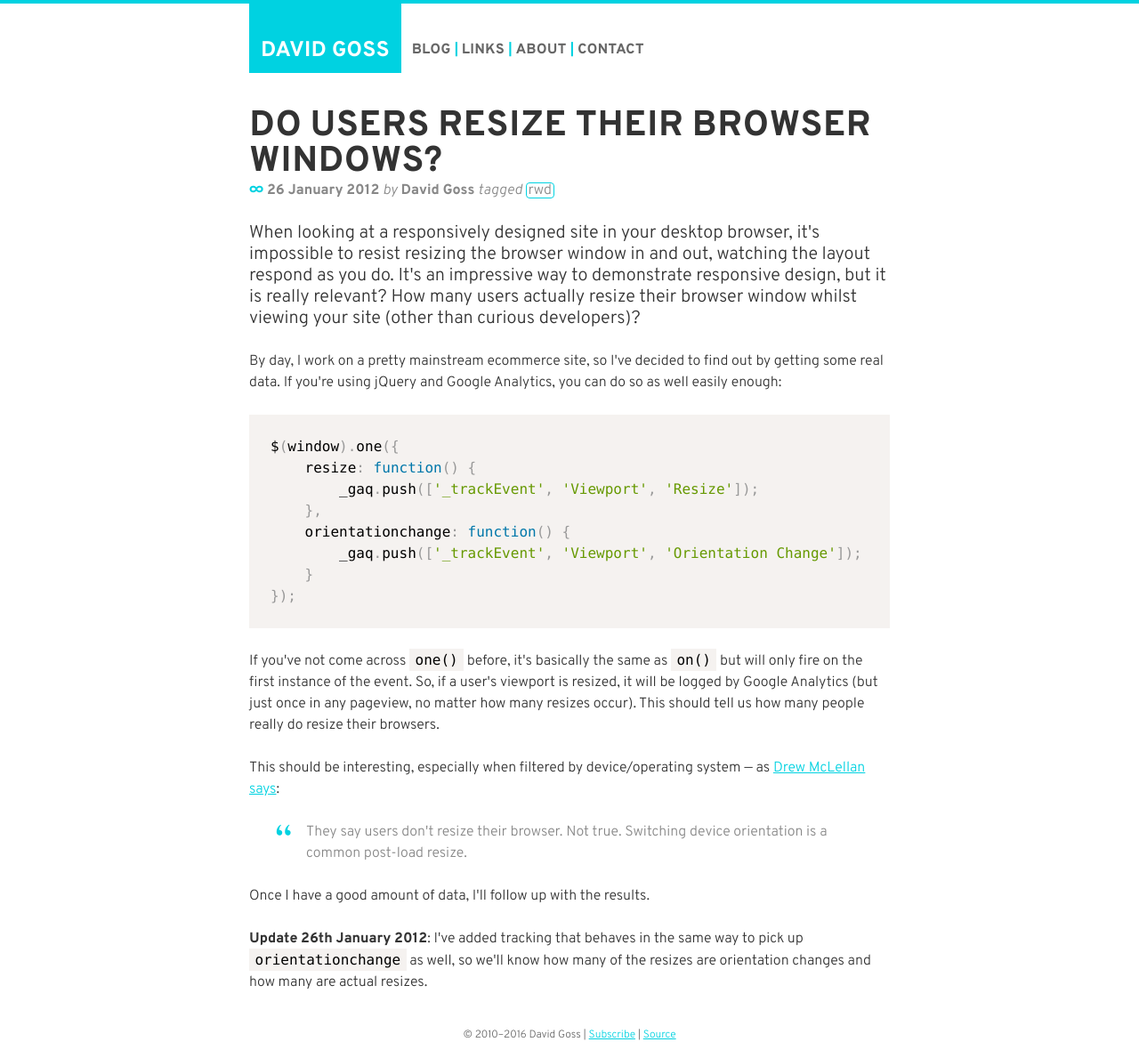
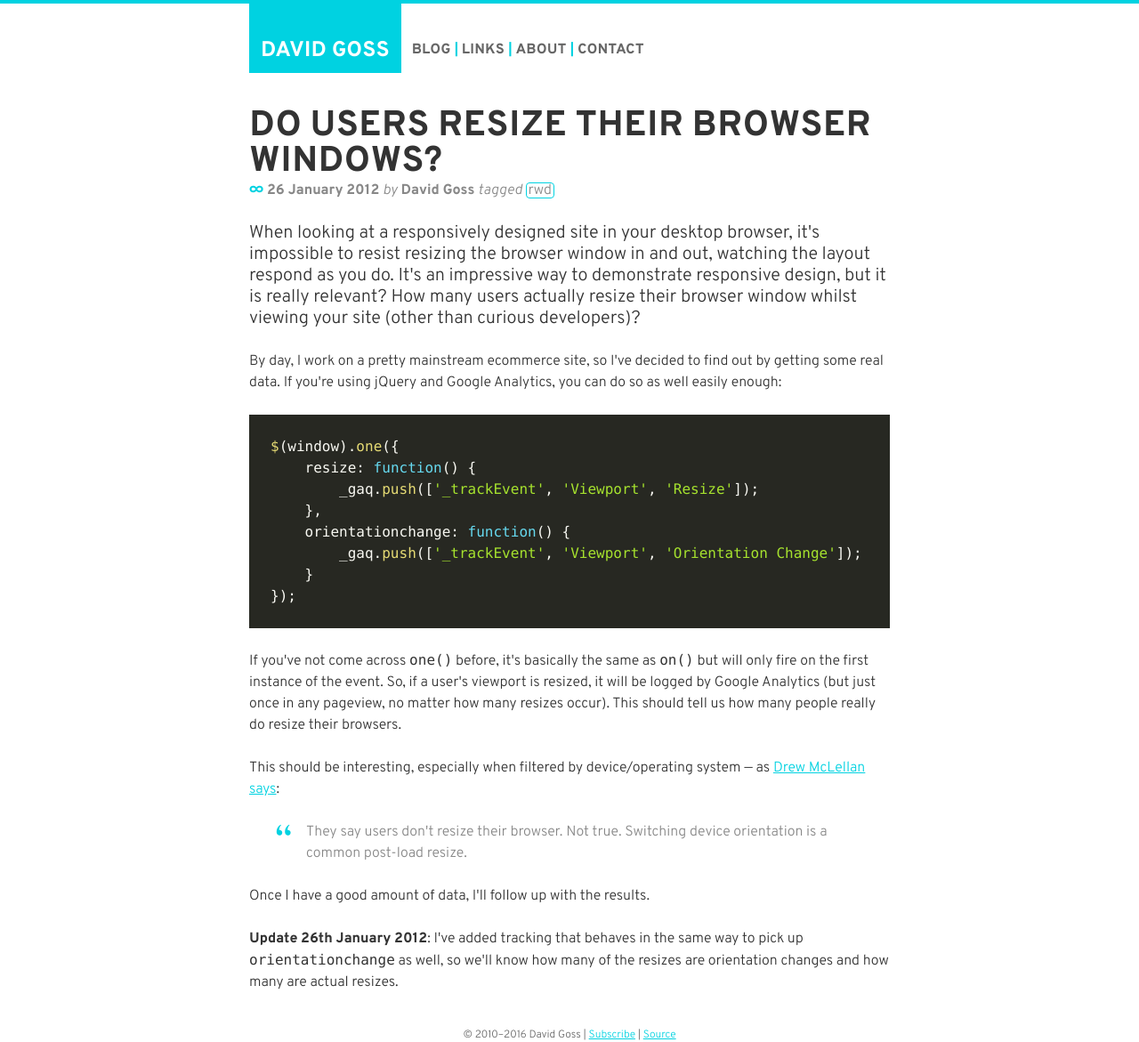
Before and after one commit to davidjgoss/davidjgoss.co, a Jekyll site: the page built from blog/_posts/2012-01-26-do-users-resize-their-browser-windows.html, in a window 1280 px wide. Shown: the whole page at 89% size. Built offline with Jekyll 4.4.1, drawn with Linux system fonts in a browser that asks for light colours.

Commit message:
Changing theme for code examples to fit better with new colour scheme

```diff
--- a/_sass/blogging/_code.scss
+++ b/_sass/blogging/_code.scss
@@ -1,6 +1,4 @@
 pre, code, kbd {
-	background-color: #f5f2f0;
-	color: #000;
 	font-size: 1em;
 	font-family: "Consolas", "Monaco", "Courier New", "Courier", monospace;
 	word-spacing: normal;
@@ -12,25 +10,14 @@ pre, code, kbd {
 	-moz-hyphens: none;
 	-ms-hyphens: none;
 	hyphens: none;
-
-	&::selection {
-		background-color: #b3d4fc;
-	}
 }
 
 pre {
+	background-color: #272822;
+	color: #f8f8f2;
 	padding: 1.5em;
 	white-space: pre;
 	overflow: auto;
-}
-
-code, kbd {
-	padding: .2em .4em;
-}
-
-pre code, pre kbd {
-	background-color: transparent;
-	padding: 0;
 }
 
 .token.comment,
@@ -41,7 +28,7 @@ pre code, pre kbd {
 }
 
 .token.punctuation {
-	color: #999;
+	color: #f8f8f2;
 }
 
 .namespace {
@@ -50,18 +37,24 @@ pre code, pre kbd {
 
 .token.property,
 .token.tag,
+.token.constant,
+.token.symbol,
+.token.deleted {
+	color: #f92672;
+}
+
 .token.boolean,
-.token.number,
-.token.constant,
-.token.symbol {
-	color: #905;
+.token.number {
+	color: #ae81ff;
 }
 
 .token.selector,
 .token.attr-name,
 .token.string,
-.token.builtin {
-	color: #690;
+.token.char,
+.token.builtin,
+.token.inserted {
+	color: #a6e22e;
 }
 
 .token.operator,
@@ -70,24 +63,30 @@ pre code, pre kbd {
 .language-css .token.string,
 .style .token.string,
 .token.variable {
-	color: #a67f59;
-	background: hsla(0,0%,100%,.5);
+	color: #f8f8f2;
 }
 
 .token.atrule,
 .token.attr-value,
-.token.keyword {
-	color: #07a;
+.token.function {
+	color: #e6db74;
 }
 
+.token.keyword {
+	color: #66d9ef;
+}
 
 .token.regex,
 .token.important {
-	color: #e90;
+	color: #fd971f;
 }
 
-.token.important {
+.token.important,
+.token.bold {
 	font-weight: bold;
+}
+.token.italic {
+	font-style: italic;
 }
 
 .token.entity {
```
